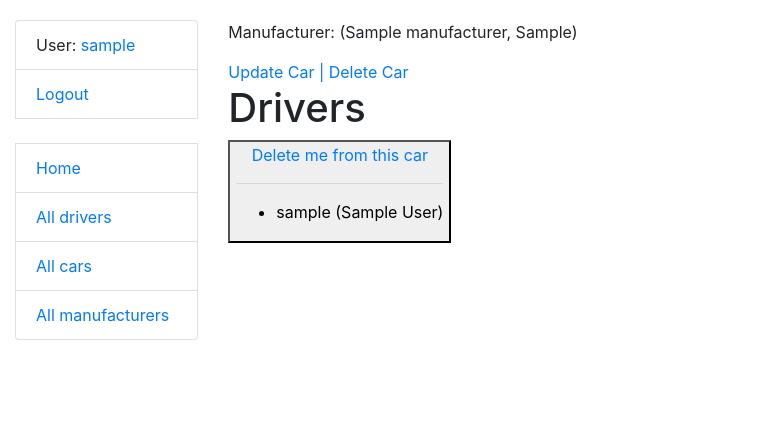
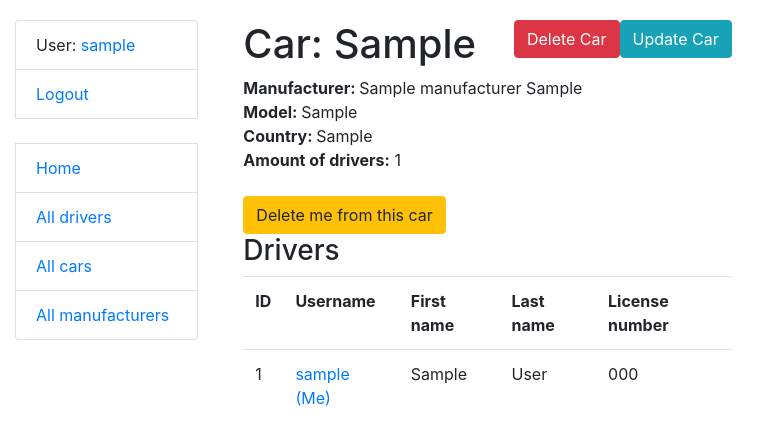
Before and after one commit to Magus6784/taxi-service, a Django app: page /cars/1/ in a window 1280 px wide. Shown: the top 445 px of the page, without its empty margins (0-780 px from the left). Run offline with Django 4.2, Linux system fonts and the light colour scheme; a user stored in the database is signed in; tables that the repository leaves empty hold one stand-in row (values such as "Sample post").

Commit message:
Upgrade cars looks

```diff
--- a/static/css/styles.css
+++ b/static/css/styles.css
@@ -1,3 +1,8 @@
 body {
     margin-top: 20px;
 }
+
+.button {
+    padding: 0px;
+    margin: 0px
+}
--- a/taxi/urls.py
+++ b/taxi/urls.py
@@ -54,8 +54,7 @@ urlpatterns = [
         DriverDeleteView.as_view(),
         name="driver-delete"
     ),
-    path("cars/<int:pk>/assign/", assign_to_car,
-        name="car-assign"),
+    path("cars/<int:pk>/assign/", assign_to_car, name="car-assign"),
 ]
 
 app_name = "taxi"
--- a/taxi/views.py
+++ b/taxi/views.py
@@ -5,7 +5,7 @@ from django.urls import reverse_lazy
 from django.views import generic
 from django.contrib.auth.mixins import LoginRequiredMixin
 
-from .forms import DriverForm, DriverCreateForm, DriverSearchForm
+from .forms import DriverForm, DriverCreateForm, DriverSearchForm, CarForm
 from .models import Driver, Car, Manufacturer
 
 
@@ -67,13 +67,13 @@ class CarDetailView(LoginRequiredMixin, generic.DetailView):
 
 class CarCreateView(LoginRequiredMixin, generic.CreateView):
     model = Car
-    fields = "__all__"
+    form_class = CarForm
     success_url = reverse_lazy("taxi:car-list")
 
 
 class CarUpdateView(LoginRequiredMixin, generic.UpdateView):
     model = Car
-    fields = "__all__"
+    form_class = CarForm
     success_url = reverse_lazy("taxi:car-list")
 
 
--- /dev/null
+++ b/templates/includes/drivers.html
@@ -0,0 +1,22 @@
+<table class="table">
+  <tr>
+    <th>ID</th>
+    <th>Username</th>
+    <th>First name</th>
+    <th>Last name</th>
+    <th>License number</th>
+  </tr>
+  {% for driver in drivers %}
+    <tr>
+      <td>{{ driver.id }}</td>
+      <td><a href="{{ driver.get_absolute_url }}">{{ driver.username }} {% if user == driver %}
+        (Me){% endif %}</a>
+      </td>
+      <td>{{ driver.first_name }}</td>
+      <td>{{ driver.last_name }}</td>
+      <td>{{ driver.license_number }}</td>
+    </tr>
+  {% empty %}
+    <p>There are no drivers in the service.</p>
+  {% endfor %}
+</table>
--- a/templates/registration/login.html
+++ b/templates/registration/login.html
@@ -1,4 +1,5 @@
 {% extends "base.html" %}
+{% load crispy_forms_filters %}
 
 {% block content %}
 
@@ -14,7 +15,7 @@
 
     <form method="post" action="{% url 'login' %}">
         {% csrf_token %}
-{{ form.as_p }}
+        {{ form|crispy }}
 
         <input type="submit" value="Login" class="btn btn-primary" />
         <input type="hidden" name="next" value="{{ next }}" />
--- /dev/null
+++ b/templates/registration/logout.html
@@ -0,0 +1,6 @@
+{% extends "base.html" %}
+
+{% block content %}
+    <p>Logged out!</p>
+    <a href="{% url 'login'%}">Click here to login again.</a>
+{% endblock %}
--- a/templates/taxi/car_detail.html
+++ b/templates/taxi/car_detail.html
@@ -1,27 +1,29 @@
 {% extends "base.html" %}
 
 {% block content %}
-  <p>Manufacturer: ({{ car.manufacturer.name }}, {{ car.manufacturer.country }})</p>
-    <a href="{% url 'taxi:car-update' pk=car.id %}">
-          Update Car |
-    </a>
-    <a href="{% url 'taxi:car-delete' pk=car.id %}">
-        Delete Car
-    </a>
-  <h1>Drivers</h1>
-      <button type="button">
-      <a href="{% url 'taxi:car-assign' pk=car.id %}">
+  <div class="col-sm-6">
+    <h1>Car: {{ car }}
+        <a class="btn btn-info float-right" href="{% url 'taxi:car-update' pk=car.id %}">
+            Update Car
+        </a>
+        <a class="btn btn-danger float-right" href="{% url 'taxi:car-delete' pk=car.id %}">
+            Delete Car
+        </a>
+    </h1>
+    <div><strong>Manufacturer: </strong> {{ car.manufacturer }}</div>
+    <div><strong>Model: </strong> {{ car }}</div>
+    <div><strong>Country: </strong> {{ car.manufacturer.country }}</div>
+    <div><strong>Amount of drivers:</strong> {{ car.drivers.count }}</div>
+    <br>
+
+    <a class="btn btn-warning" href="{% url 'taxi:car-assign' pk=car.id %}">
         {% if car in user.cars.all %}
           Delete me from this car
         {% else %}
           Assign me to this car
         {% endif %}
-
-      </a>
-  <hr>
-  <ul>
-  {% for driver in car.drivers.all %}
-    <li>{{ driver.username }} ({{ driver.first_name }} {{ driver.last_name }})</li>
-  {% endfor %}
-  </ul>
+    </a>
+    <h3>Drivers</h3>
+    {% include "includes/drivers.html" with drivers=car.drivers.all %}
+  </div>
 {% endblock %}
--- a/templates/taxi/index.html
+++ b/templates/taxi/index.html
@@ -3,7 +3,6 @@
 {% block content %}
     <h1>Taxi Service Home</h1>
     <p>Welcome to Best Taxi Ever!</p>
-    <h2>Dynamic content</h2>
     <p>The Taxi service has the following record counts:</p>
     <ul>
         <li><strong>Cars:</strong> {{ num_cars }}</li>
```
Also changed, not shown: taxi/forms.py (+14 -1 lines), templates/includes/cars.html (added, +16 -0 lines), templates/includes/create_update_form.html (added, +10 -0 lines), templates/registration/logged_out.html (deleted, +0 -7 lines), templates/taxi/car_confirm_delete.html (+6 -5 lines), templates/taxi/car_form.html (+2 -7 lines), templates/taxi/car_list.html (+9 -17 lines). Lines whose indentation alone changed are shown as unchanged.
